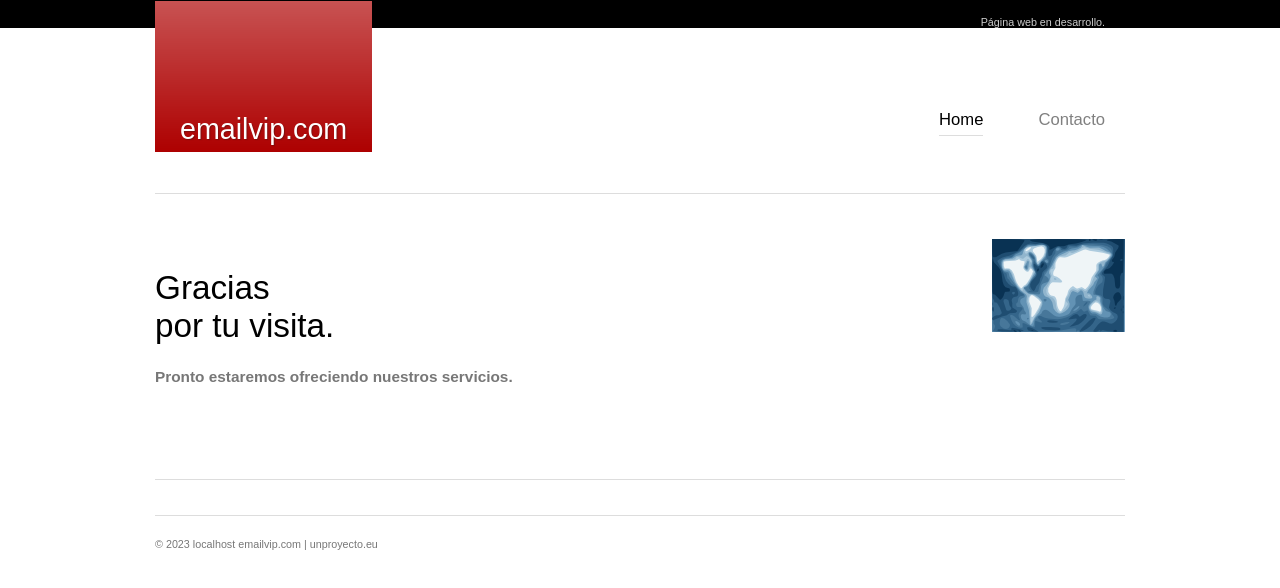
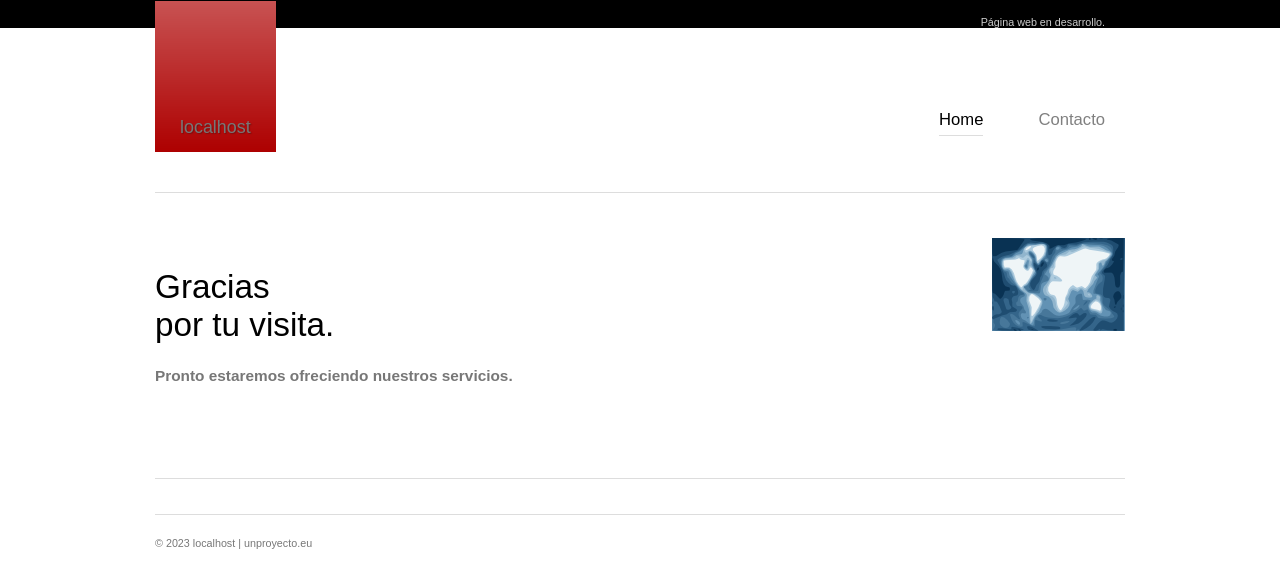
Before and after one commit to iglelu/www.emailvip.com, a plain HTML site: page index.html in a window 1280 px wide. Drawn offline with Linux system fonts and the light colour scheme.

Commit message:
Update index.html

```diff
--- a/index.html
+++ b/index.html
@@ -7,17 +7,13 @@
 	<meta name="keywords" content="email, webmail, correo, correo electrónico" />
 	<meta name="viewport" content="width=device-width, initial-scale=1">
 	<link rel="stylesheet" type="text/css" href="style.css" />
-	<title>emailvip.com</title>
+	<title></title>
 </head>
-<script>
-	var host =  window.location.host;
-	console.log( host + " - Funciona" );
-	</script>
 <body>
 	<div id="content">
 		<p id="top">Página web en desarrollo.</p>
 		<div id="logo">
-			<h1><a href="index.html">emailvip.com</a></h1>
+			<h1><a href="index.html"></a><p id="logo2"></p></h1>
 		</div>
 		<ul id="menu">
 			<li class="current"><a href="#">Home</a></li>
@@ -37,7 +33,9 @@
 		var year = currentTime.getFullYear()
 		var host =  window.location.host;
 
-		document.getElementById("copy").innerHTML = "&copy; "+ year + " " +  host +  " emailvip.com | unproyecto.eu";
+		document.getElementById("logo2").innerHTML = window.location.host;
+
+		document.getElementById("copy").innerHTML = "&copy; "+ year + " " +  host +  "  | unproyecto.eu";
 	</script>
 </body>
 </html>
```
